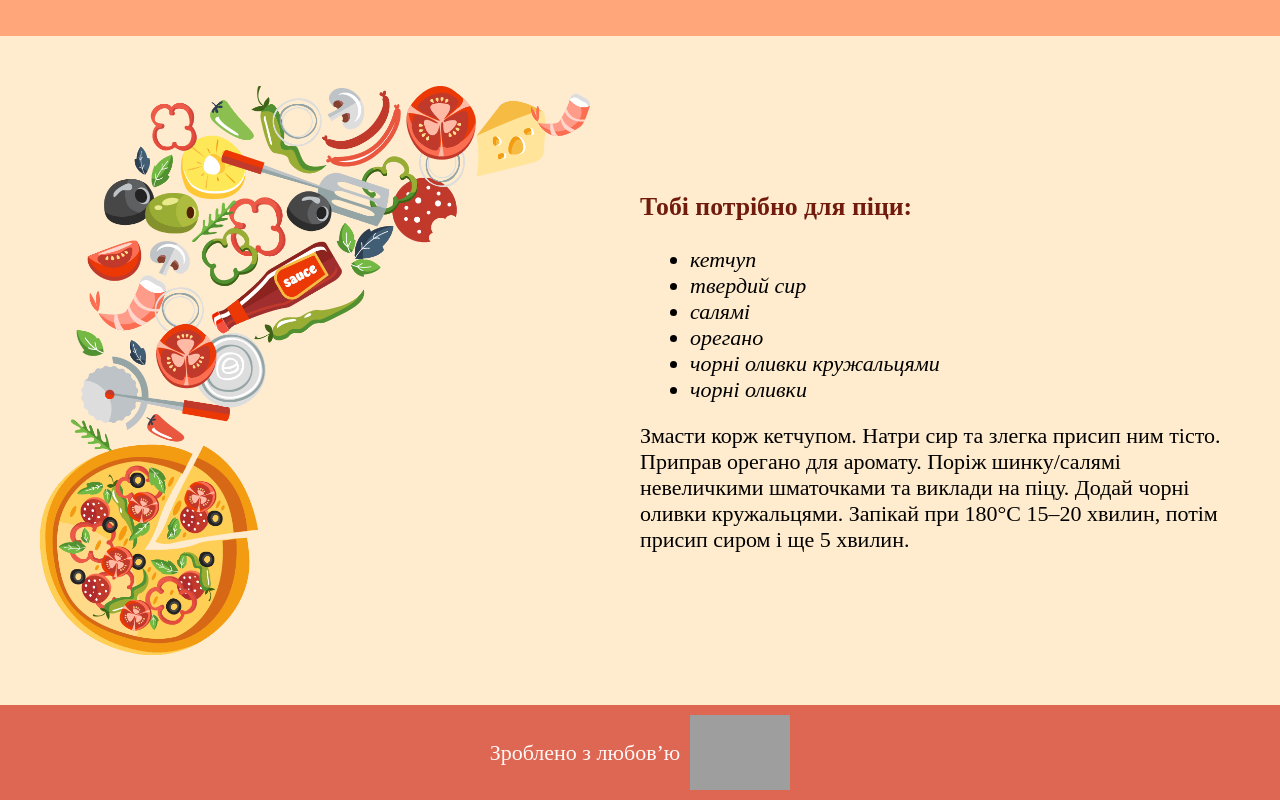
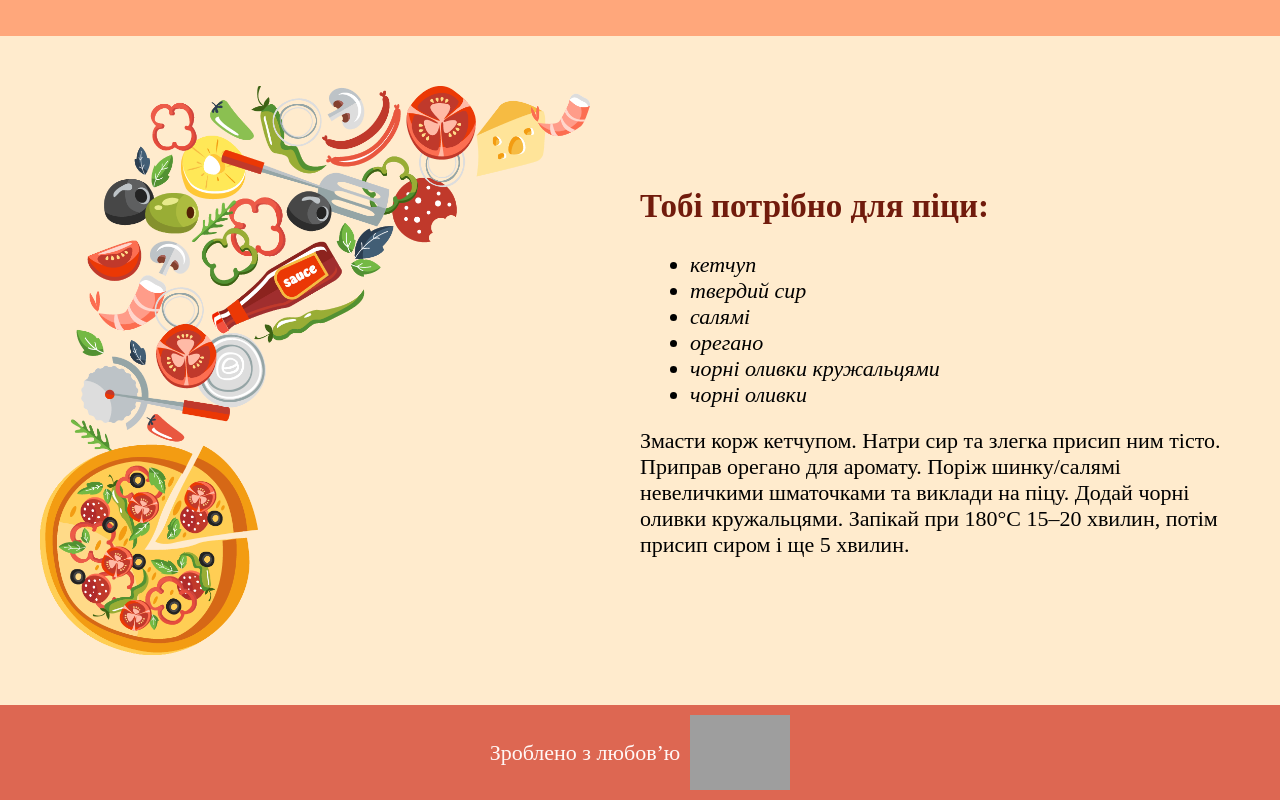
Before and after one commit to DanyaTachka/pizza, a plain HTML site: page index.html in a window 1280 px wide. Shown: the part 1411-2211 px from the top of the page. Drawn offline with Linux system fonts and the light colour scheme; grey boxes are pictures that could not be loaded.

Commit message:
исправил ошибки

```diff
--- a/index.html
+++ b/index.html
@@ -63,7 +63,7 @@
                 <img class="filling-img" src="images/filling.png" alt="filling">
                 <div class="filling-wrapper">
 
-                    <h3 class="filling-title">Тобі потрібно для піци:</h3>
+                    <h2 class="filling-title">Тобі потрібно для піци:</h2>
 
                     <ul class="filling-list">
                         <li class="dough-item">кетчуп</li>
```
